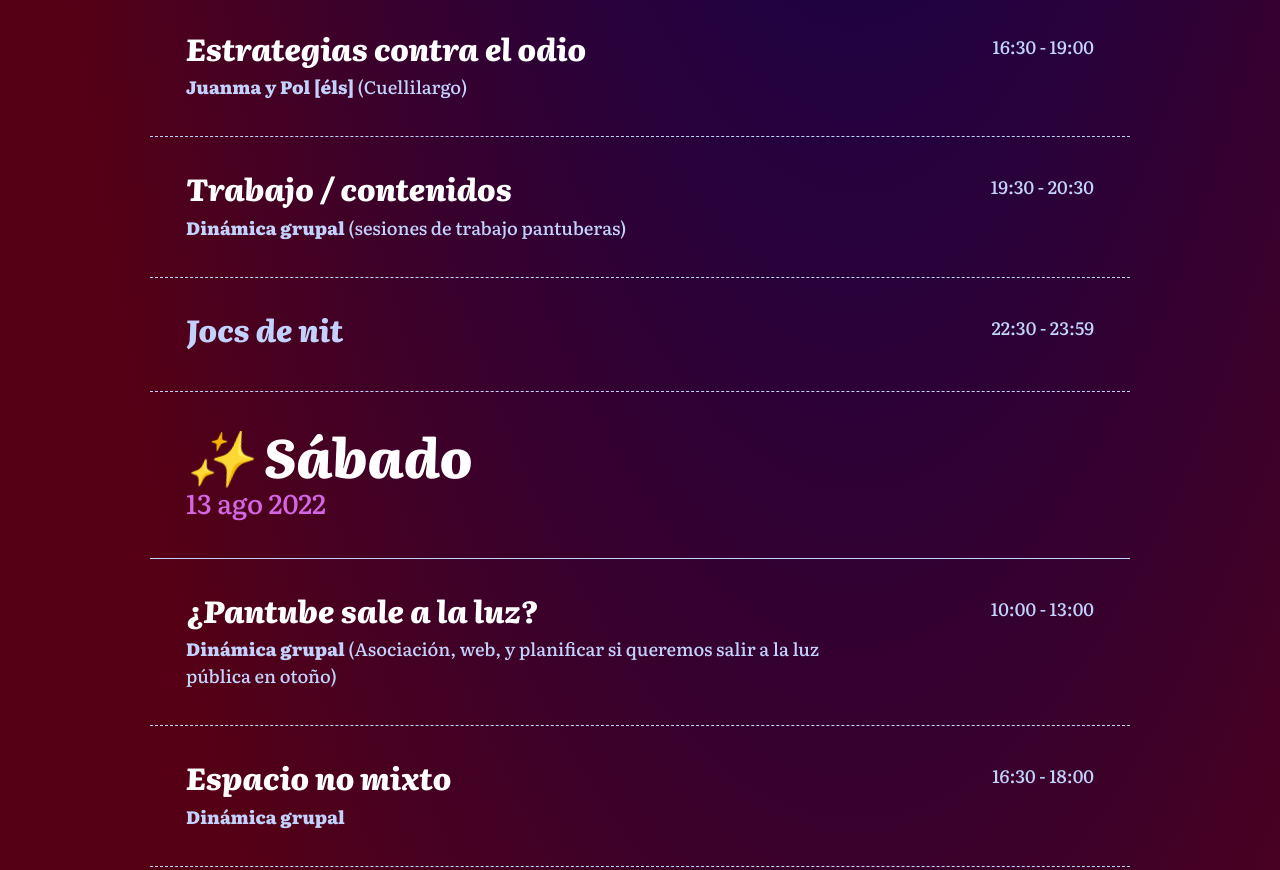
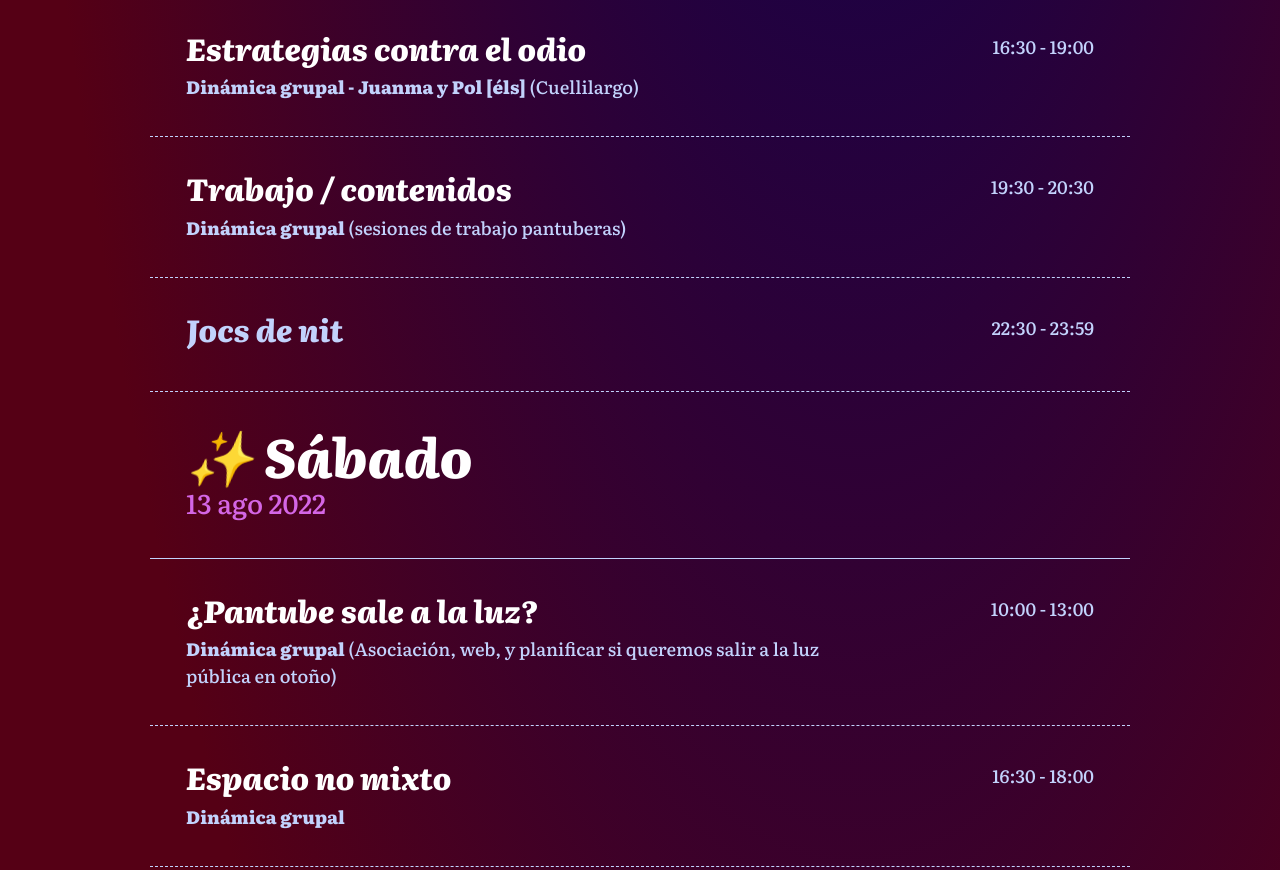
Before and after one commit to Pantube/3-jornadas, a plain HTML site: page index.html in a window 1280 px wide. Shown: the part 2630-3500 px from the top of the page. Drawn offline with Linux system fonts and the light colour scheme.

Commit message:
update Dinámica grupal

```diff
--- a/index.html
+++ b/index.html
@@ -202,7 +202,7 @@
                         <div class="row">
                             <div class="info">
                                 <h3>Estrategias contra el odio</h3>
-                                <strong>Juanma y Pol [éls]</strong> (Cuellilargo)
+                                <strong>Dinámica grupal - Juanma y Pol [éls]</strong> (Cuellilargo)
                             </div>
                             <div class="hour">
                                 16:30 - 19:00
```
